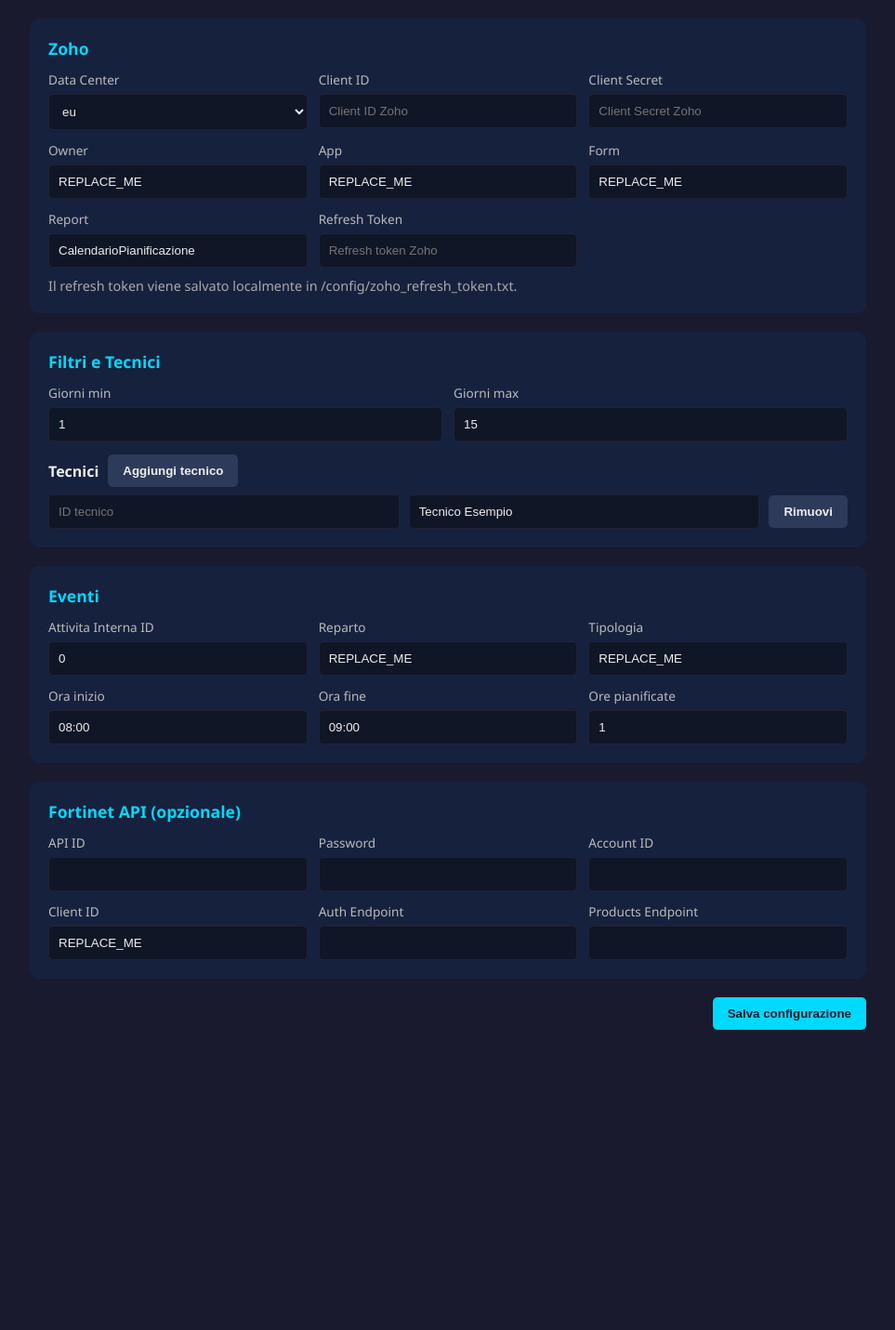
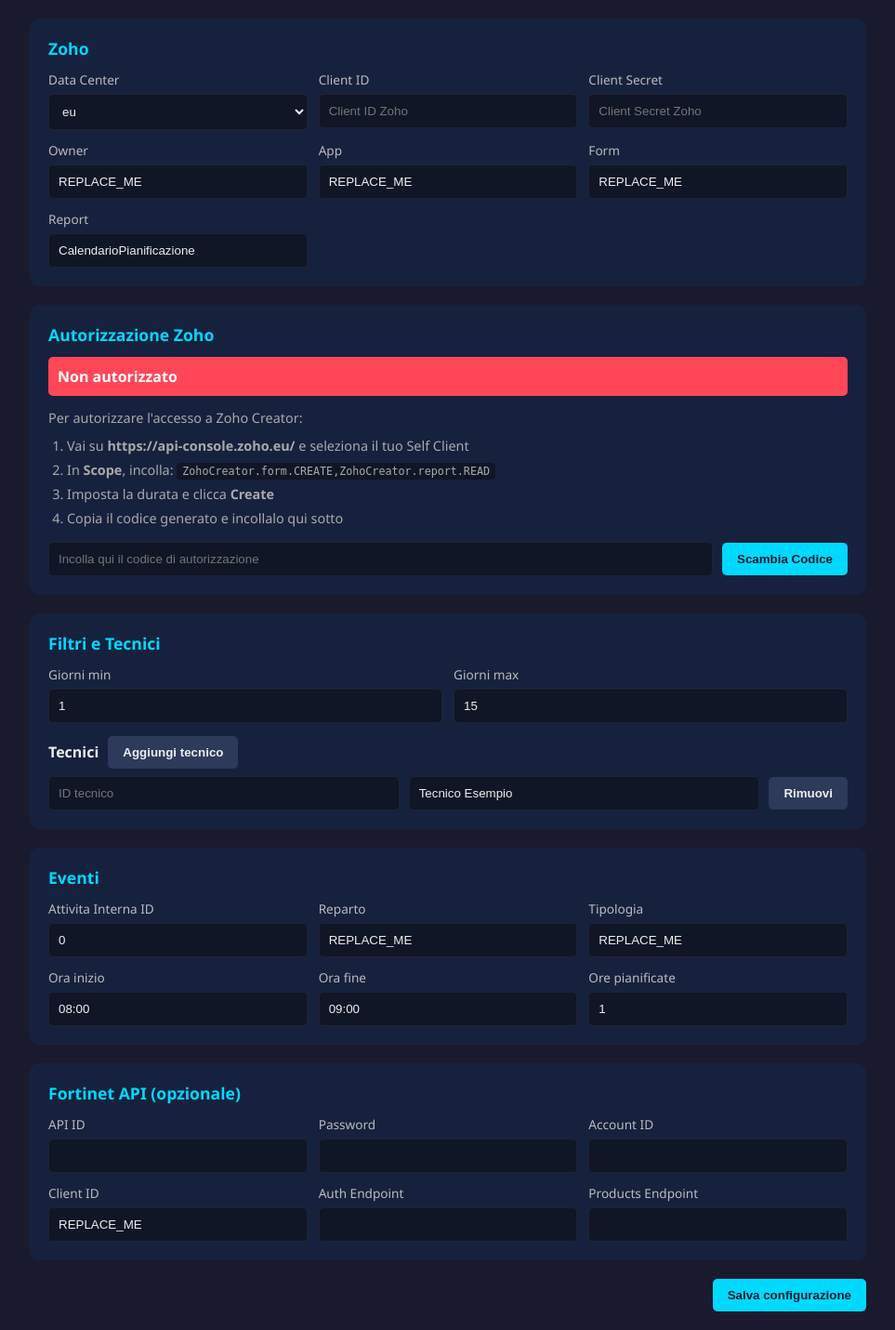
Before and after one commit to eliaferrarii/Fortinet-Calendar-Sync, a Flask app: page /setup in a window 1280 px wide. Shown: the part 76-1507 px from the top of the page at 93% size, without its empty margins (158-1121 px from the left). Before the commit the page ends 1184 px from the top, so only its background shows below. Run offline with Flask 3, Linux system fonts and the light colour scheme.

Commit message:
Add Zoho OAuth code exchange flow in Setup page
Replace manual refresh token input with a Self Client code exchange
workflow: users generate a code on Zoho API Console and the app
exchanges it for tokens automatically. Bump version to 1.0.9.

Co-Authored-By: Claude Opus 4.6 <noreply@anthropic.com>

```diff
--- a/fortinet-zoho-sync/config.yaml
+++ b/fortinet-zoho-sync/config.yaml
@@ -1,5 +1,5 @@
 name: "Fortinet Zoho Calendar Sync"
-version: "1.0.7"
+version: "1.0.9"
 slug: "fortinet-zoho-sync"
 description: "Sincronizzazione automatica scadenze firewall Fortinet con calendario Zoho"
 url: "https://github.com/eliaferrarii/Fortinet-Calendar-Sync"
--- a/fortinet-zoho-sync/rootfs/opt/fortinet-zoho-sync/app.py
+++ b/fortinet-zoho-sync/rootfs/opt/fortinet-zoho-sync/app.py
@@ -9,6 +9,7 @@ import json
 import logging
 from datetime import datetime
 from flask import Flask, render_template, jsonify, request
+import requests as http_requests
 from fortinet_sync import FortinetZohoSync
 
 # Setup logging
@@ -33,6 +34,7 @@ sync_manager = None
 OPTIONS_PATH = '/data/options.json'
 USER_CONFIG_PATH = '/data/user_config.json'
 REFRESH_TOKEN_PATH = '/config/zoho_refresh_token.txt'
+ZOHO_TOKENS_PATH = '/config/zoho_tokens.json'
 
 def _load_json(path):
     try:
@@ -171,7 +173,6 @@ def api_setup():
         fortinet_api = payload.get('fortinet_api', {})
         event_cfg = payload.get('event', {})
         technicians = payload.get('technicians', [])
-        refresh_token = payload.get('refresh_token', '').strip()
 
         required = [
             zoho.get('dc'),
@@ -181,7 +182,6 @@ def api_setup():
             zoho.get('app'),
             zoho.get('form'),
             zoho.get('report'),
-            refresh_token
         ]
         if not all(required):
             return jsonify({'success': False, 'error': 'Compila tutti i campi richiesti'}), 400
@@ -221,10 +221,6 @@ def api_setup():
         with open(USER_CONFIG_PATH, 'w') as f:
             json.dump(user_cfg, f, indent=2)
 
-        os.makedirs(os.path.dirname(REFRESH_TOKEN_PATH), exist_ok=True)
-        with open(REFRESH_TOKEN_PATH, 'w') as f:
-            f.write(refresh_token)
-
         with open('/tmp/technicians.json', 'w') as f:
             json.dump(technicians, f)
 
@@ -234,6 +230,76 @@ def api_setup():
         return jsonify({'success': True})
     except Exception as e:
         logger.error(f"Error saving setup: {e}")
+        return jsonify({'success': False, 'error': str(e)}), 500
+
+@app.route('/api/zoho/auth-status')
+def api_zoho_auth_status():
+    """Check if Zoho is authorized (refresh token exists)"""
+    authorized = False
+    if os.path.exists(REFRESH_TOKEN_PATH):
+        try:
+            with open(REFRESH_TOKEN_PATH, 'r') as f:
+                if f.read().strip():
+                    authorized = True
+        except Exception:
+            pass
+    return jsonify({'authorized': authorized})
+
+@app.route('/api/zoho/exchange-code', methods=['POST'])
+def api_zoho_exchange_code():
+    """Exchange a Zoho Self Client authorization code for tokens"""
+    try:
+        payload = request.get_json(force=True)
+        code = (payload.get('code') or '').strip()
+        if not code:
+            return jsonify({'success': False, 'error': 'Codice mancante'}), 400
+
+        config = get_config()
+        zoho_cfg = config.get('zoho', {})
+        client_id = zoho_cfg.get('client_id')
+        client_secret = zoho_cfg.get('client_secret')
+        dc = zoho_cfg.get('dc', 'eu')
+
+        if not client_id or not client_secret:
+            return jsonify({'success': False, 'error': 'Salva prima Client ID e Client Secret nella sezione Zoho'}), 400
+
+        token_url = f'https://accounts.zoho.{dc}/oauth/v2/token'
+        resp = http_requests.post(token_url, data={
+            'grant_type': 'authorization_code',
+            'client_id': client_id,
+            'client_secret': client_secret,
+            'code': code,
+        }, timeout=15)
+
+        data = resp.json()
+        if 'error' in data:
+            return jsonify({'success': False, 'error': data.get('error', 'Errore sconosciuto')}), 400
+
+        refresh_token = data.get('refresh_token', '')
+        access_token = data.get('access_token', '')
+
+        if not refresh_token:
+            return jsonify({'success': False, 'error': 'Nessun refresh token ricevuto. Il codice potrebbe essere scaduto o già usato.'}), 400
+
+        os.makedirs(os.path.dirname(REFRESH_TOKEN_PATH), exist_ok=True)
+        with open(REFRESH_TOKEN_PATH, 'w') as f:
+            f.write(refresh_token)
+
+        if access_token:
+            os.makedirs(os.path.dirname(ZOHO_TOKENS_PATH), exist_ok=True)
+            with open(ZOHO_TOKENS_PATH, 'w') as f:
+                json.dump({'access_token': access_token, 'refresh_token': refresh_token}, f)
+
+        global sync_manager
+        sync_manager = None
+
+        logger.info("Zoho OAuth code exchanged successfully")
+        return jsonify({'success': True})
+    except http_requests.exceptions.RequestException as e:
+        logger.error(f"HTTP error exchanging Zoho code: {e}")
+        return jsonify({'success': False, 'error': f'Errore di rete: {e}'}), 500
+    except Exception as e:
+        logger.error(f"Error exchanging Zoho code: {e}")
         return jsonify({'success': False, 'error': str(e)}), 500
 
 @app.route('/api/devices')
--- a/fortinet-zoho-sync/rootfs/opt/fortinet-zoho-sync/templates/setup.html
+++ b/fortinet-zoho-sync/rootfs/opt/fortinet-zoho-sync/templates/setup.html
@@ -175,13 +175,24 @@
                     <label for="zoho_report">Report</label>
                     <input id="zoho_report" type="text" placeholder="Nome report">
                 </div>
-                <div>
-                    <label for="zoho_refresh_token">Refresh Token</label>
-                    <input id="zoho_refresh_token" type="password" placeholder="Refresh token Zoho">
-                </div>
             </div>
-            <div class="note" style="margin-top:10px;">
-                Il refresh token viene salvato localmente in /config/zoho_refresh_token.txt.
+        </div>
+
+        <div class="card">
+            <h2>Autorizzazione Zoho</h2>
+            <div id="zohoAuthStatus" style="margin-bottom:14px; padding:10px; border-radius:5px; font-weight:bold;"></div>
+            <div class="note" style="margin-bottom:12px;">
+                <p style="margin-bottom:8px;">Per autorizzare l'accesso a Zoho Creator:</p>
+                <ol style="padding-left:20px; line-height:1.8;">
+                    <li>Vai su <strong>https://api-console.zoho.eu/</strong> e seleziona il tuo Self Client</li>
+                    <li>In <strong>Scope</strong>, incolla: <code style="background:#0f1626; padding:2px 6px; border-radius:3px; user-select:all;">ZohoCreator.form.CREATE,ZohoCreator.report.READ</code></li>
+                    <li>Imposta la durata e clicca <strong>Create</strong></li>
+                    <li>Copia il codice generato e incollalo qui sotto</li>
+                </ol>
+            </div>
+            <div class="row" style="gap:10px;">
+                <input id="zoho_auth_code" type="text" placeholder="Incolla qui il codice di autorizzazione" style="flex:1;">
+                <button type="button" onclick="exchangeZohoCode()">Scambia Codice</button>
             </div>
         </div>
 
@@ -367,7 +378,6 @@
                     form: document.getElementById('zoho_form').value.trim(),
                     report: document.getElementById('zoho_report').value.trim()
                 },
-                refresh_token: document.getElementById('zoho_refresh_token').value.trim(),
                 event: {
                     attivita_interna_id: document.getElementById('attivita_interna_id').value,
                     reparto: document.getElementById('reparto').value.trim(),
@@ -394,10 +404,52 @@
                 .then(r => r.json())
                 .then(res => {
                     if (res.success) {
-                        showMessage('Configurazione salvata. Reindirizzo...', 'success');
-                        setTimeout(() => {
-                            window.location.href = INGRESS_PATH + '/';
-                        }, 1000);
+                        showMessage('Configurazione salvata.', 'success');
+                    } else {
+                        showMessage('Errore: ' + res.error, 'error');
+                    }
+                })
+                .catch(err => {
+                    showMessage('Errore: ' + err, 'error');
+                });
+        }
+
+        function checkZohoAuth() {
+            fetch(INGRESS_PATH + '/api/zoho/auth-status')
+                .then(r => r.json())
+                .then(data => {
+                    const el = document.getElementById('zohoAuthStatus');
+                    if (data.authorized) {
+                        el.textContent = 'Autorizzato';
+                        el.style.background = '#2ed573';
+                        el.style.color = '#1a1a2e';
+                    } else {
+                        el.textContent = 'Non autorizzato';
+                        el.style.background = '#ff4757';
+                        el.style.color = 'white';
+                    }
+                })
+                .catch(() => {});
+        }
+
+        function exchangeZohoCode() {
+            const code = document.getElementById('zoho_auth_code').value.trim();
+            if (!code) {
+                showMessage('Inserisci il codice di autorizzazione', 'error');
+                return;
+            }
+
+            fetch(INGRESS_PATH + '/api/zoho/exchange-code', {
+                method: 'POST',
+                headers: { 'Content-Type': 'application/json' },
+                body: JSON.stringify({ code: code })
+            })
+                .then(r => r.json())
+                .then(res => {
+                    if (res.success) {
+                        showMessage('Autorizzazione completata!', 'success');
+                        document.getElementById('zoho_auth_code').value = '';
+                        checkZohoAuth();
                     } else {
                         showMessage('Errore: ' + res.error, 'error');
                     }
@@ -408,6 +460,7 @@
         }
 
         loadConfig();
+        checkZohoAuth();
     </script>
 </body>
 </html>
```
Also changed, not shown: fortinet-zoho-sync/rootfs/opt/fortinet-zoho-sync/zoho_api.py (+7 -0 lines).
